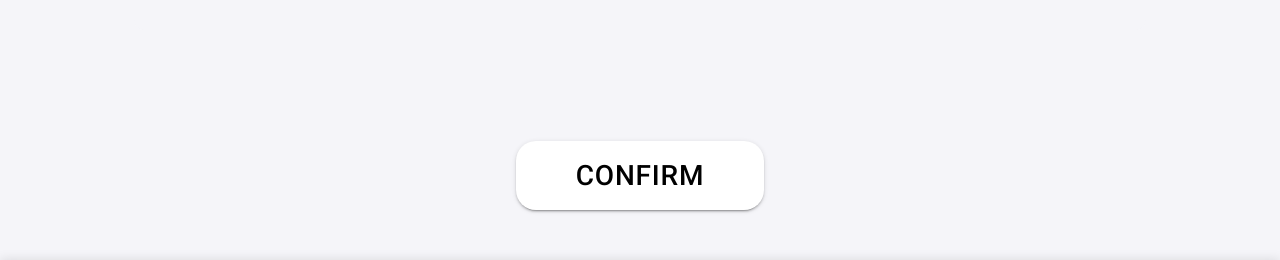
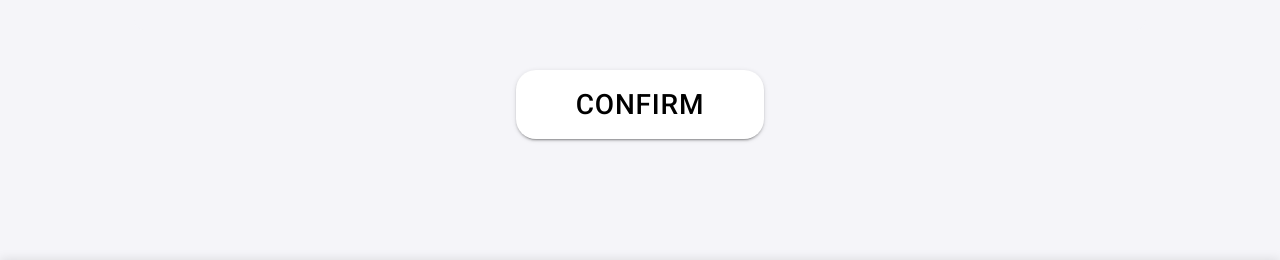
Before and after one commit to SpeechRecognitionApp/SpeechRecognitionApp, a React (Create React App) app in the folder frontend/: page /depositamount in a window 1280 px wide. Shown: the part 458-718 px from the top of the page. Built offline with nearby package versions, Linux system fonts and the light colour scheme.

Commit message:
Update DepositAmount.js

```diff
--- a/frontend/src/pages/DepositAmount.js
+++ b/frontend/src/pages/DepositAmount.js
@@ -11,6 +11,7 @@ import Header from "../components/Header";
 import Footer from "../components/Footer";
 import CreditCard from "../components/CreditCard";
 import { useNavigate } from "react-router-dom";
+import { Margin } from "@mui/icons-material";
 
 function DepositAmount() {
   const navigate = useNavigate();
@@ -41,7 +42,7 @@ function DepositAmount() {
           }}
         >
           {/* 标题 */}
-          <Box>
+          <Box sx={{ marginTop: "auto" }}>
             <div>
               <CreditCard
                 cardnumber={"4321123412341234"}
@@ -111,6 +112,7 @@ function DepositAmount() {
                 padding: "10px",
                 textAlign: "center",
                 fontSize: 28,
+                marginBottom: "auto",
               }}
               onClick={handleClick}
             >
```
